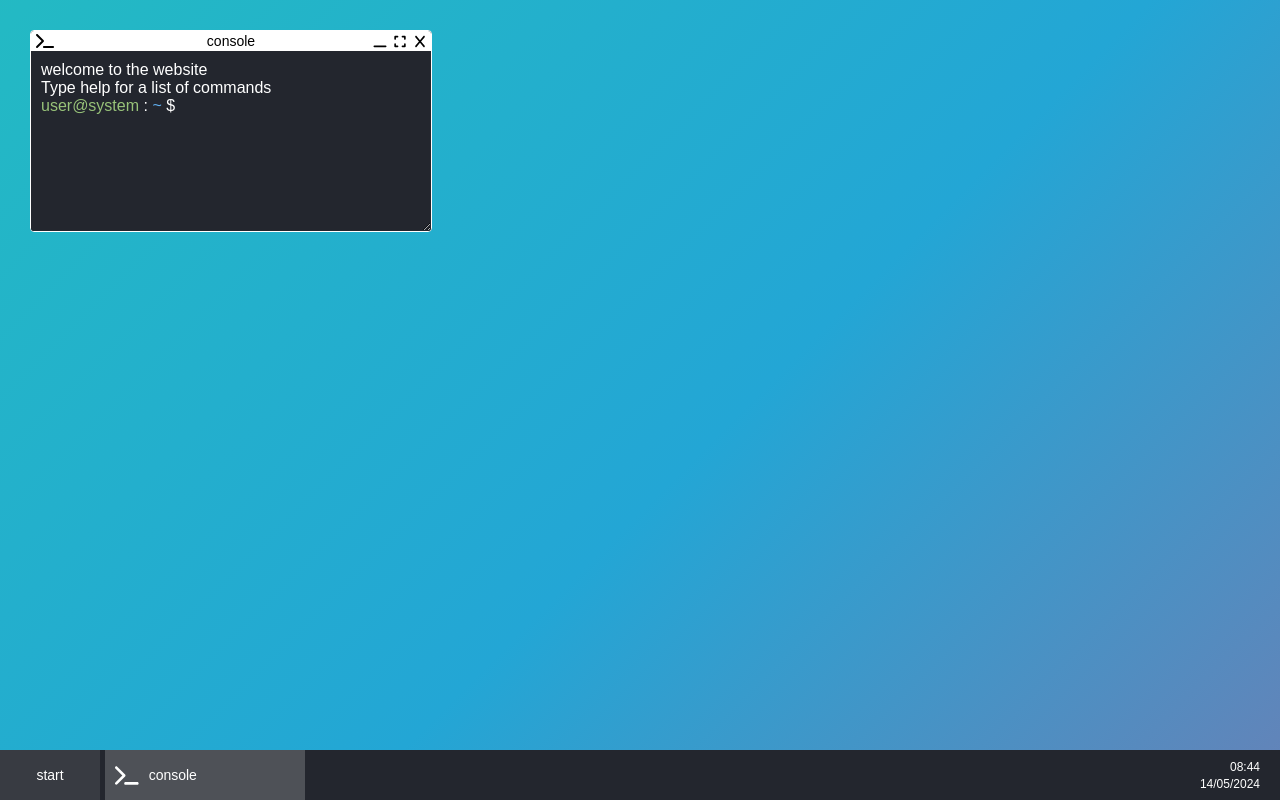
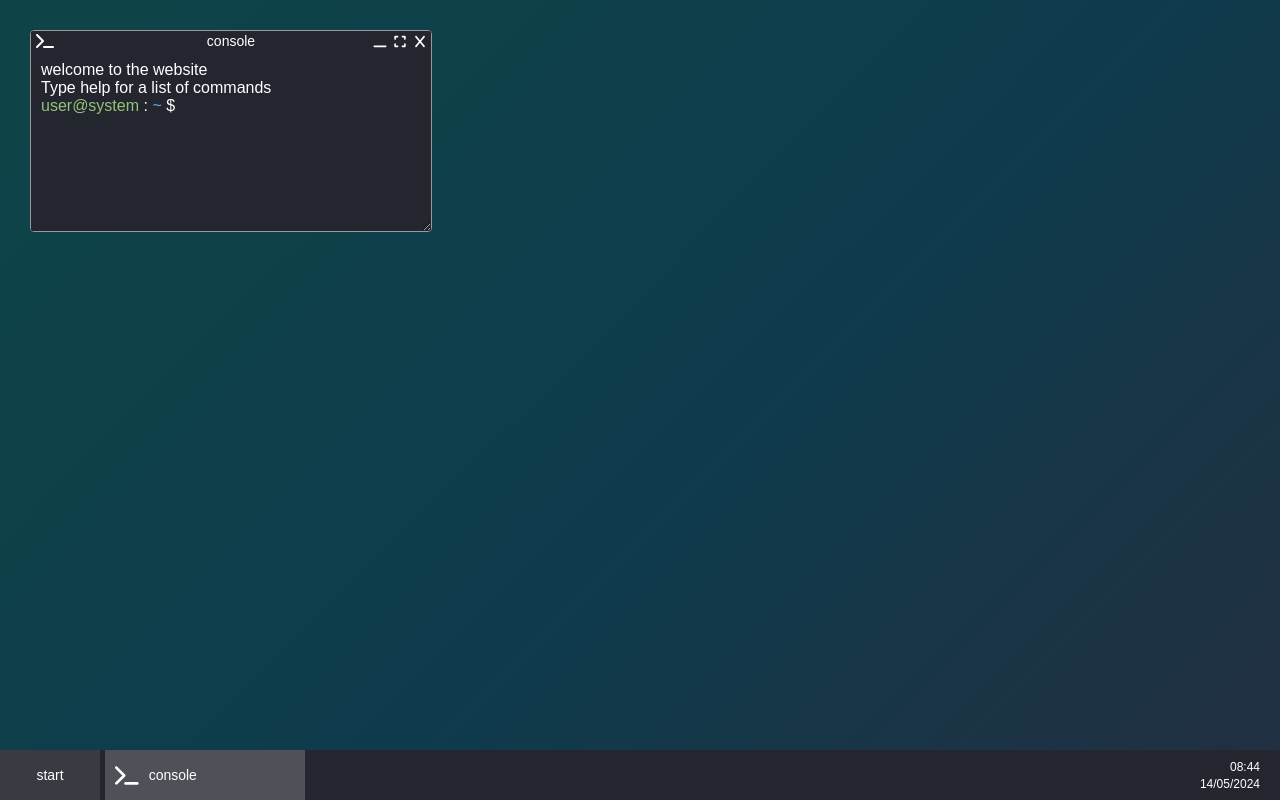
Before and after one commit to oscarchilds/desktop-portfolio, a Vue app: page / in a window 1280 px wide. Built offline with nearby package versions, Linux system fonts and the light colour scheme.

Commit message:
Small colourscheme updates

```diff
--- a/src/components/Desktop.vue
+++ b/src/components/Desktop.vue
@@ -51,7 +51,7 @@ function assignDraggables() {
   position: relative;
   width: 100%;
   height: 100%;
-  background: linear-gradient(-45deg, #ee7752, #e73c7e, #23a6d5, #23d5ab);
+  background: linear-gradient(-45deg, #331911, #4b162a, #0e3b4c, #0f5343);
   background-size: 400% 400%;
   animation: gradient 100s ease infinite;
   height: 100vh;
--- a/src/components/ui/Window.vue
+++ b/src/components/ui/Window.vue
@@ -37,7 +37,7 @@ const title = props.program.name
   position: absolute;
   min-width: 400px;
   min-height: 200px;
-  border: 1px solid white;
+  border: 1px solid #999999;
   resize: both;
   overflow: auto;
   top: 30px;
@@ -50,10 +50,11 @@ const title = props.program.name
   .header {
     height: 20px;
     width: 100%;
-    background-color: white;
+    background-color: #23262e;
     display: flex;
     justify-content: center;
     align-items: center;
+    color: white;
 
     .window-icon {
       position: absolute;
@@ -62,7 +63,6 @@ const title = props.program.name
 
     span {
       font-size: 14px;
-      color: black;
     }
 
     .buttons {
```
